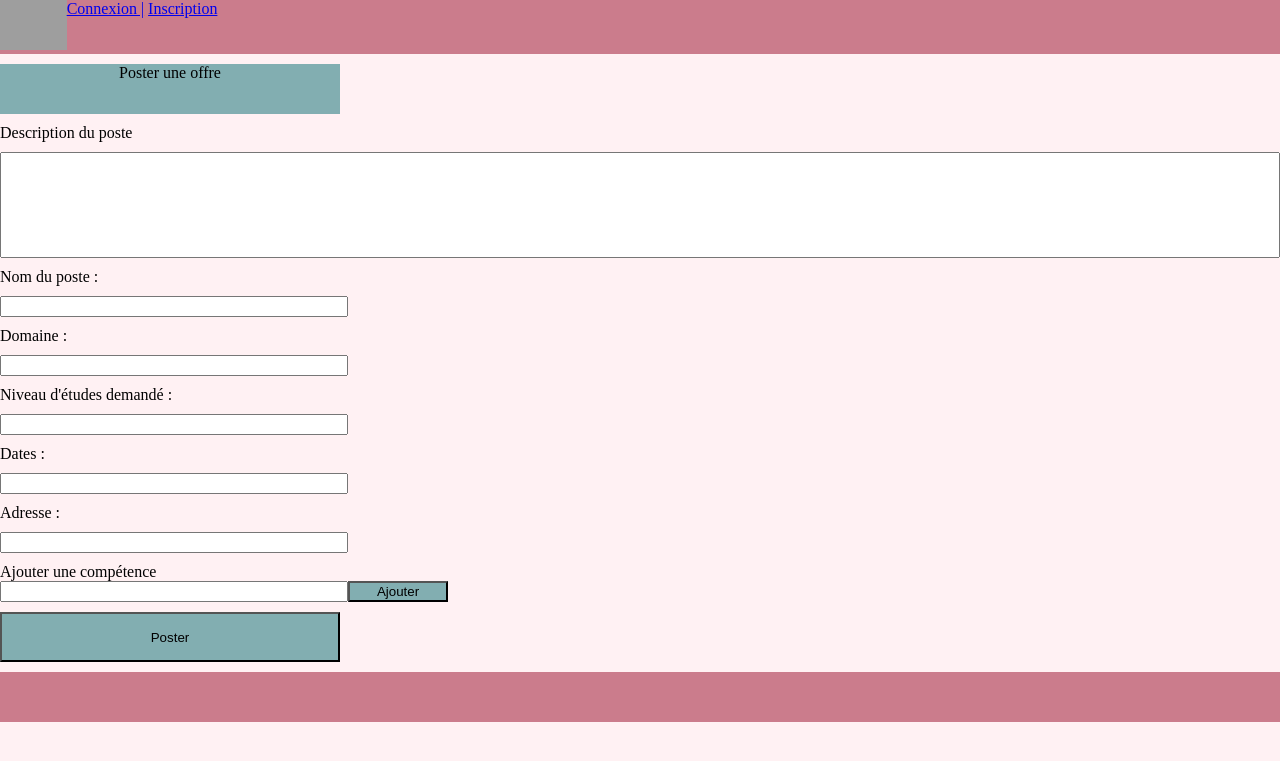
After one commit to En0ri4n/Projet-Web, a PHP site: page /poster_offre.html in a window 1280 px wide. The commit adds this page. Shown: the top 761 px of the page. Run offline with PHP 8.4, Linux system fonts and the light colour scheme; grey boxes are pictures that could not be loaded.

Commit message:
tout sauf le header

```diff
--- /dev/null
+++ b/poster_offre.html
@@ -0,0 +1,54 @@
+<!DOCTYPE html>
+<html lang="en">
+<head>
+    <meta charset="UTF-8">
+    <title>Site - Groupe 1</title>
+    <link rel="stylesheet" href="styles/style.css">
+</head>
+<body>
+    <header class="navbar">
+        <div class="logo">
+            <img src="C:\Users\MOI\Documents\cesi\A2\blocs\4web\projet\projet code\Projet-Web\assets\blob.jpg">
+        </div>
+        <div class="liens">
+            <a href="connexion.html">Connexion |</a>
+            <a href="inscription.html">Inscription</a>
+        </div>
+    </header>
+            <div class="poster">    Poster une offre </div>
+            <label for="" "description"="">Description du poste</label>
+            <input class="input_box_long"  required="">
+            <div class="formulaire">
+                    <label for="poste" "description"="">Nom du poste : </label>
+                    <input class="input_box"  required="">
+
+                    <label for="" "description"="">Domaine : </label>
+                    <input class="input_box"  required="">
+
+                    <label for="" "description"="">Niveau d'études demandé : </label>
+                    <input class="input_box"  required="">
+
+                    <label for="" "description"="">Dates : </label>
+                    <input class="input_box"  required="">
+
+                    <label for="" "description"="">Adresse : </label>
+                    <input class="input_box"  required="">
+                </div>
+            </div>
+            <div class="ajout">
+                <label for="" "description"="">Ajouter une compétence</label>
+                <div class="barre">
+                    <input class="input_box"  required="">
+                    <button class="bouton">
+                        Ajouter
+                    </button>
+                </div>
+            </div>
+            <button class="poster" width="7%">
+                Poster
+            </button>
+        <footer>
+
+        </footer>
+</body>
+</html>
--- a/styles/style.css
+++ b/styles/style.css
@@ -1,84 +1,95 @@
 body {
-    background-image: url("../assets/blob.jpg");
-    background-repeat: round;
-    margin: 0 0 0 0;
+    background-color: #FFF1F3;
+    display: flex;
+    flex-direction: column;
+    gap:10px;
+    margin:0;
+    padding:0:
 }
 
-#main {
-    /* background-color: rgba(255, 236, 0, 0.76);*/
+img{
+    height:50px;
 }
 
-#title-box {
+.navbar{
+    background-color: #CB7C8C;
     display: flex;
-    justify-content: center;
-    align-items: center;
-    height: 15vh;
-    width: 100%;
-    left: 0;
-    top: 0;
+    flex-direction: row;
 }
 
-#title-text-box {
-    display: flex;
-    justify-content: center;
-    align-items: center;
-    background-color: black;
-    font-family: 'Roboto', sans-serif;
-    color: #fff;
-    text-align: center;
-    border-radius: 10px;
-    background-color: rgba(0, 0, 0, 0.78);
-    width: 50vw;
-    height: 100px;
+.logo{
+
 }
 
-#title {
-    font-size: 60px;
-    opacity: 100%;
+.liens{
+
 }
 
-#title:hover {
-    font-size: 80px;
-    animation: title-animation 1s infinite;
+.input_box_long{
+    height:100px;
 }
 
-#text-box {
-    display: flex;
-    justify-content: center;
-    align-items: center;
-
-    font-family: 'Roboto', sans-serif;
-    font-size: 20px;
-    text-align: center;
-
-    width: 100vw;
-
-    padding: 10px 0 10px 0;
-    margin-top: 20px;
-    border-radius: 10px;
-    /* background-color: blue; */
+.input_box{
+    width:340px
 }
 
-#text {
-    width: 50vw;
-    color: black;
-    padding: 15px 15px 15px 15px;
-    border-radius: 10px;
-    background: linear-gradient(#e66465D0, #9198e5D0);
+footer{
+    background-color: #CB7C8C;
+    height:50px;
+}
+.lignes{
+    display: flex;
+    flex-direction: row;
+    gap:50px;
 }
 
-#text p {
-    opacity: 100%;
+.bouton{
+    width: 100px;
+    background-color:#82AEB1 ;
 }
 
-@keyframes title-animation {
-    0% {
-        font-size: 60px;
-    }
-    50% {
-        font-size: 80px;
-    }
-    100% {
-        font-size: 60px;
-    }
+.poster{
+    background-color:#82AEB1 ;
+    text-align:center;
+    width : 340px;
+    height: 50px;
 }
+
+.titre1{
+    font-size: 30px;
+    font-weight: bold;
+
+}
+
+.texte_form{
+    display: flex;
+    flex-direction: column;
+    gap: 20px;
+    text-align: start;
+}
+
+.input_form{
+    display: flex;
+    flex-direction: column;
+    gap:20px;
+}
+
+.formulaire{
+    display: flex;
+    flex-direction:column;
+    gap:10px;
+}
+
+.ajout{
+    display:flex;
+    flex-direction: column;
+}
+
+.barre{
+    display: flex;
+    flex-direction: row;
+}
+
+.page{
+    gap: 10px;
+}
```
Also changed, not shown: poster_entreprise.html (added, +43 -0 lines).
